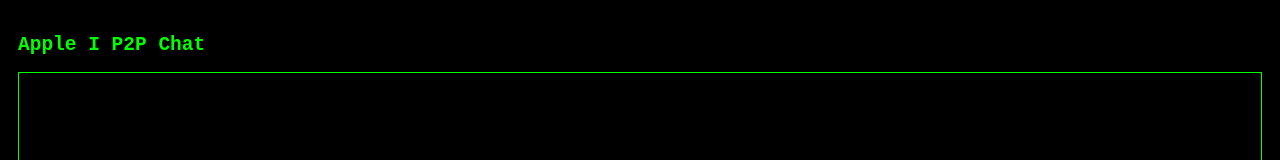
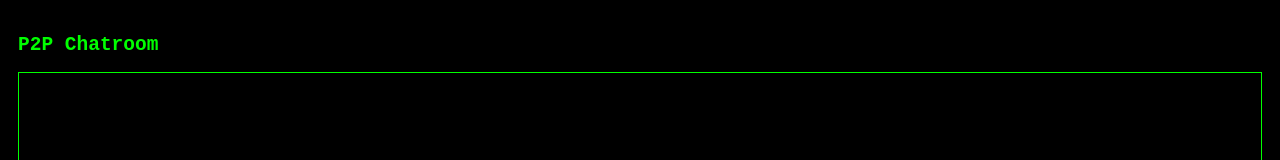
Before and after one commit to DumTornado789/P2PCHATROOM, a plain HTML site: page chat.html in a window 1280 px wide. Shown: the top 160 px of the page. Drawn offline with Linux system fonts and the light colour scheme.

Commit message:
Update chat.html

```diff
--- a/chat.html
+++ b/chat.html
@@ -1,7 +1,7 @@
 <!DOCTYPE html>
 <html>
 <head>
-  <title>Apple I P2P Chat</title>
+  <title>P2P Chatroom</title>
   <meta charset="UTF-8">
   <style>
     body {
@@ -28,7 +28,7 @@
   </style>
 </head>
 <body>
-  <h2>Apple I P2P Chat</h2>
+  <h2>P2P Chatroom</h2>
   <div id="messages"></div>
 
   <input id="msg" placeholder="Type message..." />
```
